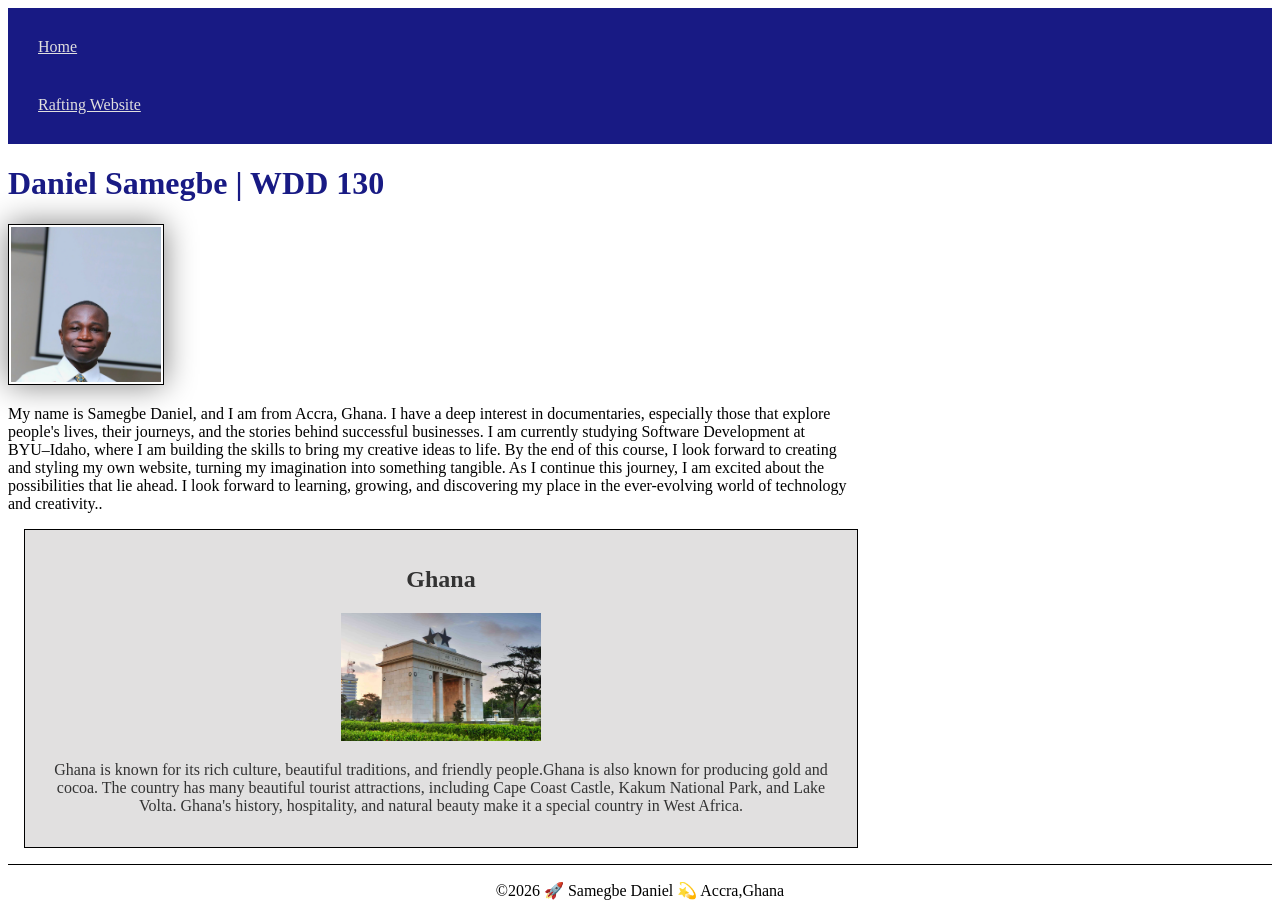
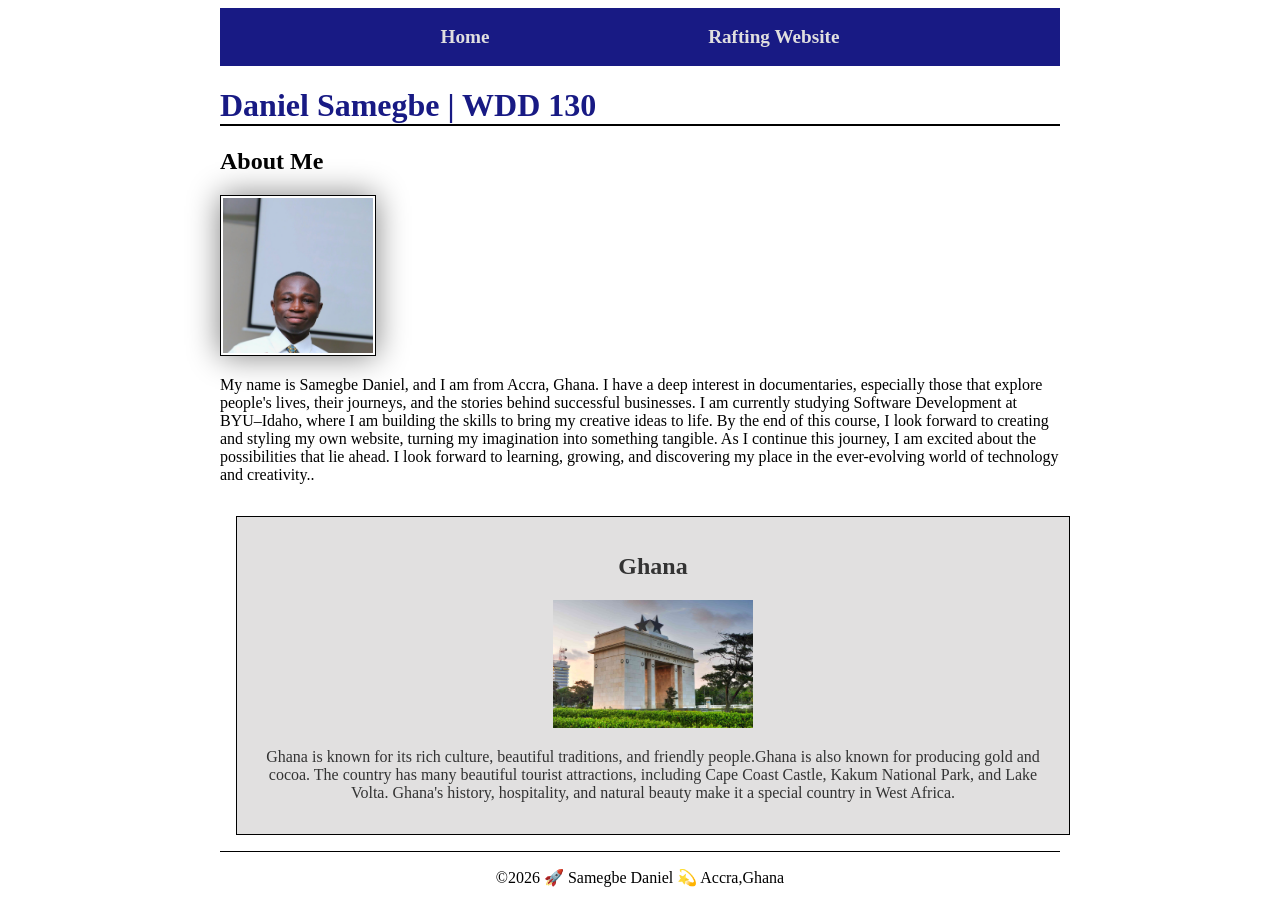
Before and after one commit to segbenudan/wdd130, a plain HTML site: page index.html in a window 1280 px wide. Drawn offline with Linux system fonts and the light colour scheme.

Commit message:
working on my page

```diff
--- a/index.html
+++ b/index.html
@@ -19,14 +19,17 @@
         <link rel="stylesheet" href="styles/styles.css">
 
     </header>
+<div class="grid">
     <main>
         <h1>Daniel Samegbe | WDD 130</h1>
+        <h2>About Me</h2>
         <img src="images/profile.jpg" alt="Portrait of Samegbe Daniel." width="200">
         <p> My name is Samegbe Daniel, and I am from Accra, Ghana. I have a deep interest in documentaries, especially those that explore people's lives, their journeys, and the stories behind successful businesses.
 
             I am currently studying Software Development at BYU–Idaho, where I am building the skills to bring my creative ideas to life. By the end of this course, I look forward to creating and styling my own website, turning my imagination into something tangible.
 
             As I continue this journey, I am excited about the possibilities that lie ahead. I look forward to learning, growing, and discovering my place in the ever-evolving world of technology and creativity..</p>
+
 </main>
 
 <aside>
@@ -35,6 +38,7 @@
     <p> Ghana is known for its rich culture, beautiful traditions, and friendly people.Ghana is also known for producing gold and cocoa.
         The country has many beautiful tourist attractions, including Cape Coast Castle, Kakum National Park, and Lake Volta. Ghana's history, hospitality, and natural beauty make it a special country in West Africa.</p>
 </aside>
+</div>
     <footer>
         <p>&copy;2026 🚀 Samegbe Daniel 💫 Accra,Ghana</p>
     </footer>
--- a/styles/styles.css
+++ b/styles/styles.css
@@ -6,16 +6,23 @@
 nav {
     background-color: var(--heading-background-and-text-color);
     padding: 10px;
+    display: flex;
+    justify-content: space-evenly;
+    align-items: center;
 }
 
 nav a {
     color: rgb(224, 223, 223);
     display: block;
-    padding: 20px;
+    padding: 0.5rem;
+    text-decoration: none;
+    font-size: 1.2rem;
+    font-weight: 700;
 }
 
 h1 {
     color: var(--heading-background-and-text-color);
+    border-bottom: 2px solid black;
 }
 
 main img {
@@ -28,6 +35,11 @@ main img {
 
 p {
     padding: 0;
+}
+
+.grid{
+    display: grid;
+    align-items: center;
 }
 
 main{
@@ -55,3 +67,8 @@ footer {
     border-top: 1px solid #000;
     text-align: center;
 }
+
+header, .grid, footer {
+    max-width: 840px;
+    margin: 0 auto;
+}
--- a/week04/styles/layout-exercises.css
+++ b/week04/styles/layout-exercises.css
@@ -14,6 +14,7 @@ div {
     margin: 1rem;
     border: 1px dashed;
     padding: 1rem;
+
 }
 
 .one {
@@ -24,17 +25,24 @@ div {
 .flex {
     background-color: #aba;
     /* write declarations here */
+    display: flex;
+    place-items: center;
 
 }
 
 .grid {
     background-color: #abb;
     /* write declarations here */
+    display: grid;
+    place-items: center;
 
 }
 
 .container2 {
     /* write declarations here */
+    display: flex;
+    flex-wrap: wrap;
+    justify-content: space-around;
 
 }
 
@@ -45,11 +53,14 @@ div {
 
 .container3 {
     /* write declarations here */
+    display: grid;
+    grid-template-columns: 1fr 1fr 1fr;
 
 }
 
 .columns-3 {
     /* write declaration here */
+    grid-column:1/4 ;
 
 }
 
```
